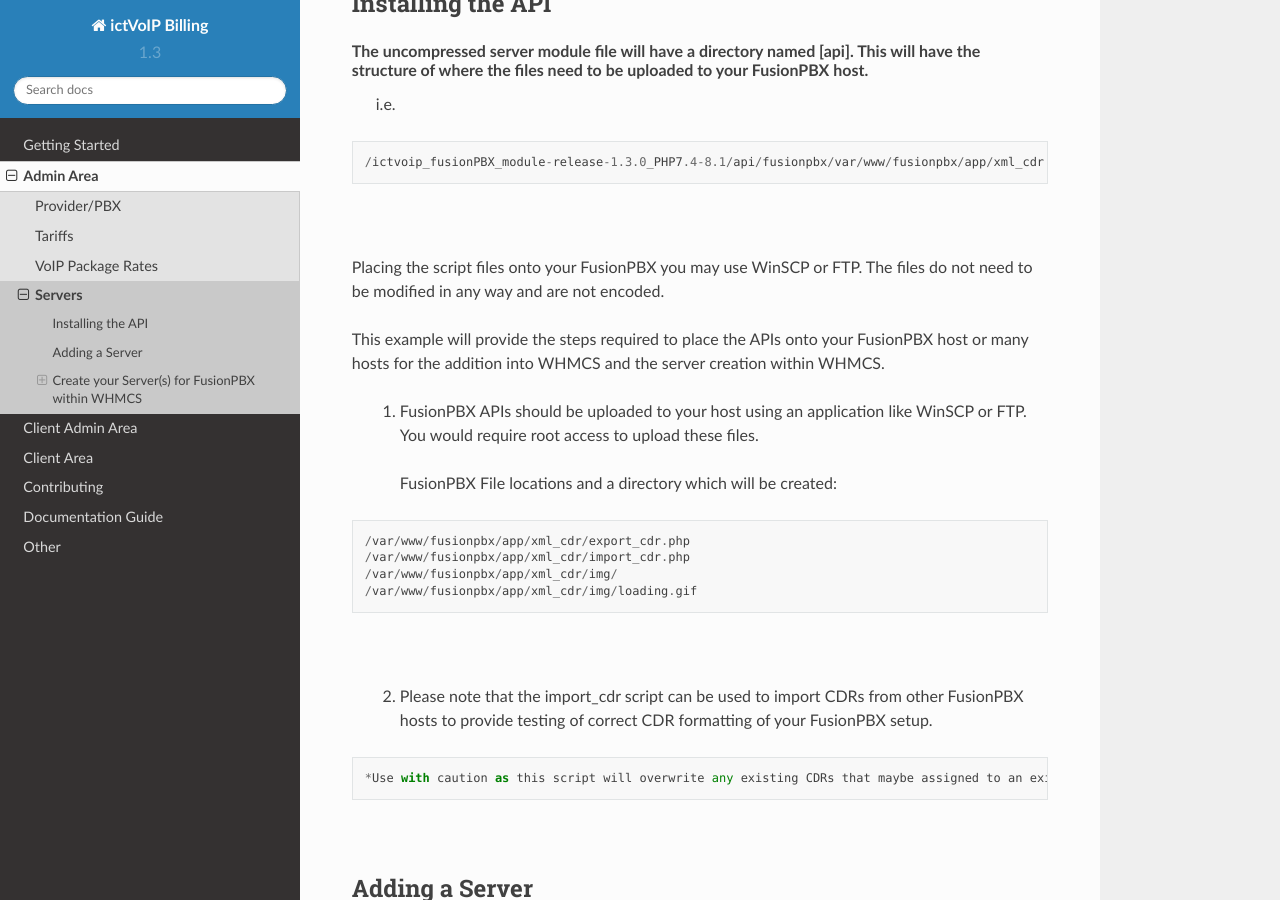
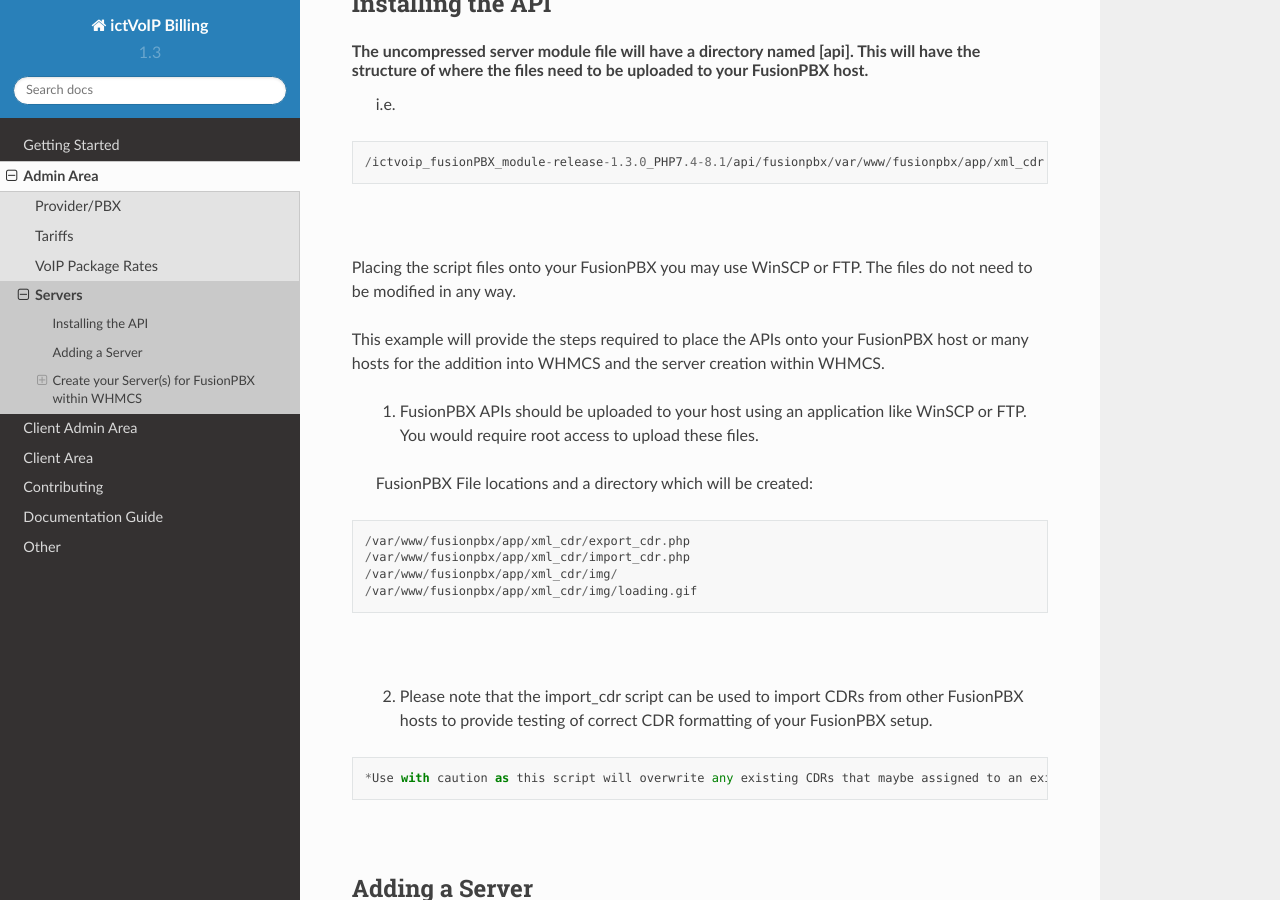
Before and after one commit to ictvoip/ictvoip-docs, a Sphinx documentation site: the page built from docs/source/admin/servers.rst, in a window 1280 px wide and 900 px high, scrolled down 708 px. Built offline with Sphinx 7.4.7 and the Read the Docs theme 2.0.0, drawn with Linux system fonts in a browser that asks for light colours; pages that are not in the unit, such as notebooks, are missing from menus.

Commit message:
Update servers.rst

```diff
--- a/docs/source/admin/servers.rst
+++ b/docs/source/admin/servers.rst
@@ -23,14 +23,14 @@ The uncompressed server module file will have a directory named [api]. This will
  /ictvoip_fusionPBX_module-release-1.3.0_PHP7.4-8.1/api/fusionpbx/var/www/fusionpbx/app/xml_cdr
 
 |
-Placing the script files onto your FusionPBX you may use WinSCP or FTP. The files do not need to be modified in any way and are not encoded.
+Placing the script files onto your FusionPBX you may use WinSCP or FTP. The files do not need to be modified in any way.
 
 This example will provide the steps required to place the APIs onto your FusionPBX host or many hosts for the addition into WHMCS and the server creation within WHMCS.
 
-  1) FusionPBX APIs should be uploaded to your host using an application like WinSCP or FTP. You would require root access to upload these files.
+ 1) FusionPBX APIs should be uploaded to your host using an application like WinSCP or FTP. You would require root access to upload these files.
 
-    FusionPBX File locations and a directory which will be created:
 
+ FusionPBX File locations and a directory which will be created:
 ::
 
     /var/www/fusionpbx/app/xml_cdr/export_cdr.php
```
